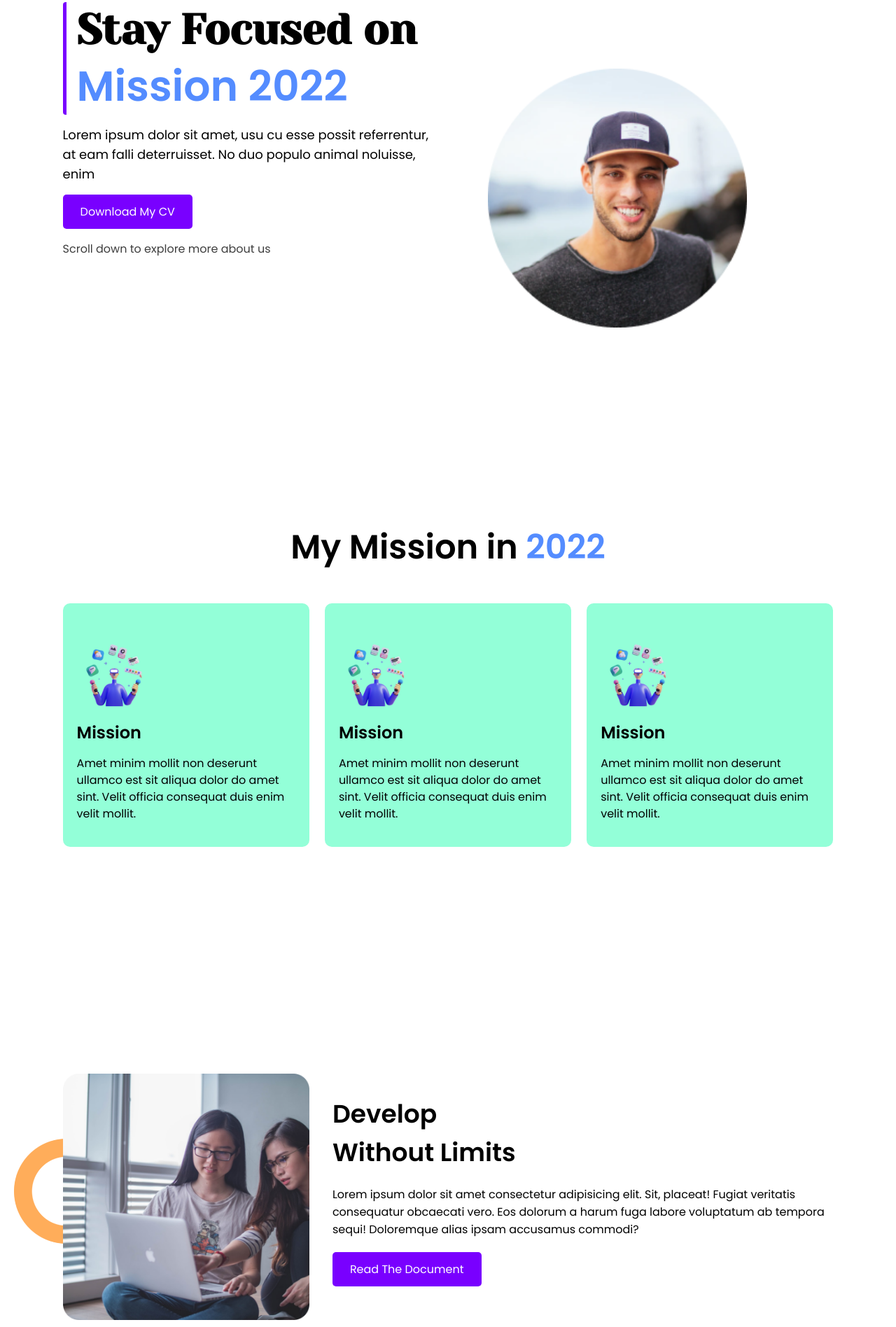
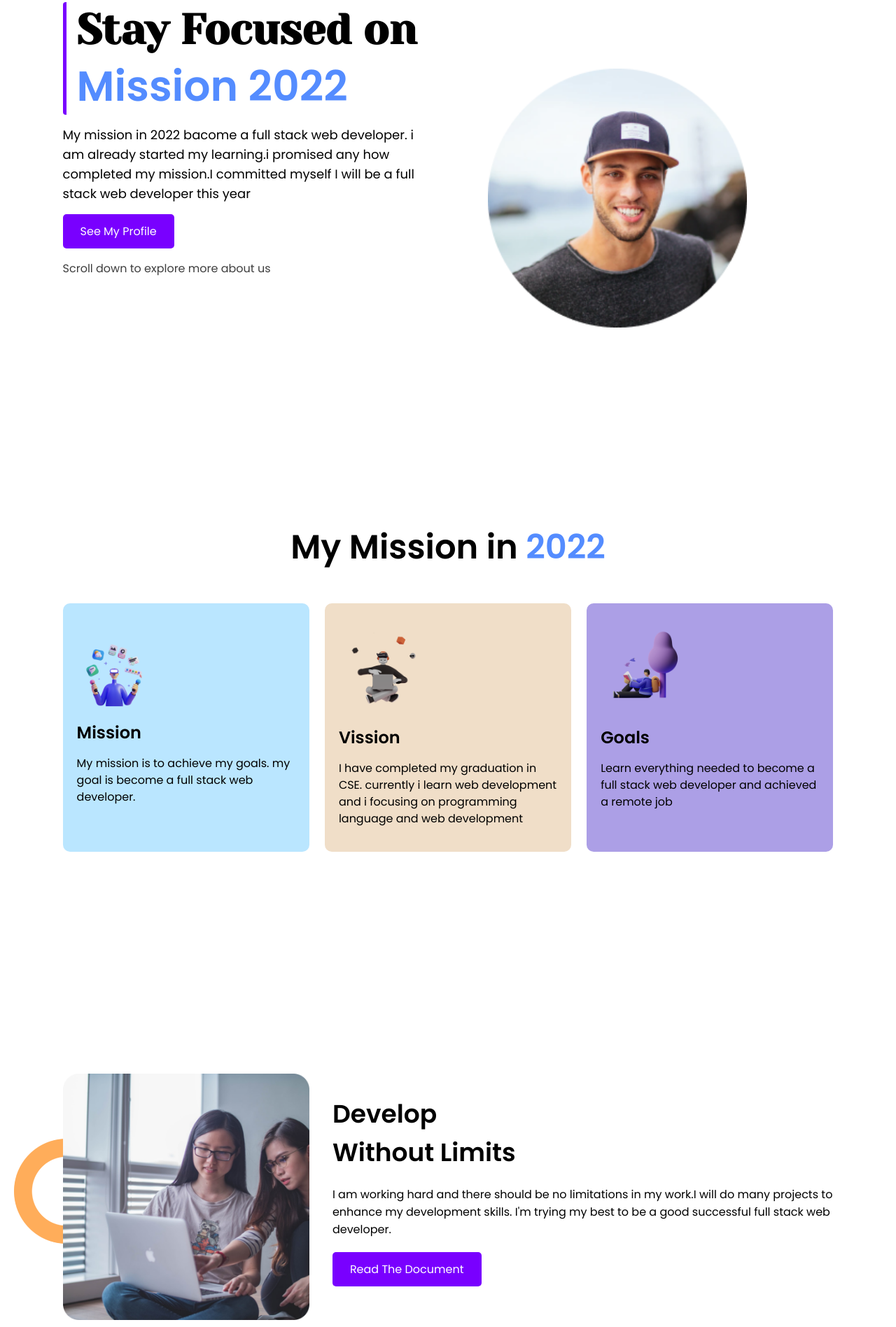
Before and after one commit to akashwebs/my-portfolio, a plain HTML site: page index.html in a window 1280 px wide. Shown: the part 117-2013 px from the top of the page at 70% size. Drawn offline with Linux system fonts and the light colour scheme.

Commit message:
update content and change few atractive desing

```diff
--- a/index.html
+++ b/index.html
@@ -9,7 +9,8 @@
 
     <!-- main style link -->
     <link rel="stylesheet" href="style.css">
-    <!-- font -->
+
+    <!-- ----------- font---------- -->
     <link rel="preconnect" href="https://fonts.googleapis.com">
     <link rel="preconnect" href="https://fonts.gstatic.com" crossorigin>
     <link href="https://fonts.googleapis.com/css2?family=Poppins:wght@100;200;300;400;500;600&family=Yeseva+One&display=swap" rel="stylesheet">
@@ -26,9 +27,9 @@
                     </span>
                 </h1>
             </div>
-            <p>Lorem ipsum dolor sit amet, usu cu esse possit referrentur, at eam falli deterruisset. No duo populo animal noluisse, enim</p>
+            <p>My mission in 2022 bacome a full stack web developer. i am already started my learning.i promised any how completed my mission.I committed myself I will be a full stack web developer this year </p>
             <a href="#" class="btn">
-                    Download My CV
+                    See My Profile
             </a>
             <p style="font-size: 16px; color:#3E3E3E ">Scroll down to explore more about us</p>
         </div>
@@ -45,34 +46,39 @@
             <span class="secondry-color">2022</span>
         </h2>
         <div class="card-container">
+
             <!-- single card box start -->
-            <div class="card-box">
+            <div class="card-box" id="mission-card">
                 <img src="images/icon/illustrator-1.png
                 " alt="">
                 <h4>Mission</h4>
-                <p>Amet minim mollit non deserunt ullamco est sit aliqua dolor do amet sint. Velit officia consequat duis enim velit mollit.</p>
+                <p>My mission is to achieve my goals. my goal is become a full stack web developer. </p>
             </div>
             <!-- single card box end  -->
+
             <!-- single card box start -->
-            <div class="card-box">
-                <img src="images/icon/illustrator-1.png
+            <div class="card-box " id="vission-card">
+                <img src="images/icon/illustrator-2.png
                 " alt="">
-                <h4>Mission</h4>
-                <p>Amet minim mollit non deserunt ullamco est sit aliqua dolor do amet sint. Velit officia consequat duis enim velit mollit.</p>
+                <h4>Vission</h4>
+                <p>I have completed my graduation in CSE. currently i learn web development and i focusing on programming language and web development</p>
             </div>
             <!-- single card box end  -->
+
             <!-- single card box start -->
-            <div class="card-box">
-                <img src="images/icon/illustrator-1.png
+            <div class="card-box" id="goal-card">
+                <img src="images/icon/illustrator-3.png
                 " alt="">
-                <h4>Mission</h4>
-                <p>Amet minim mollit non deserunt ullamco est sit aliqua dolor do amet sint. Velit officia consequat duis enim velit mollit.</p>
+                <h4>Goals</h4>
+                <p>Learn everything needed to become a full stack web developer and achieved a remote job</p>
             </div>
             <!-- single card box end  -->
         </div>
     </section>
 
     <!-- end second section -->
+
+
     <!-- start third section -->
     <section class="container hero-section">
         <div class="hero-img">
@@ -80,7 +86,7 @@
         </div>
         <div class="hero-content">
             <h2>Develop <br> Without Limits</h2>
-            <p>Lorem ipsum dolor sit amet consectetur adipisicing elit. Sit, placeat! Fugiat veritatis consequatur obcaecati vero. Eos dolorum a harum fuga labore voluptatum ab tempora sequi! Doloremque alias ipsam accusamus commodi?</p>
+            <p>I am working hard and there should be no limitations in my work.I will do many projects to enhance my development skills. I'm trying my best to be a good successful full stack web developer.</p>
             <a href="#" class="btn">
                 Read The Document
             </a>
@@ -88,12 +94,13 @@
     </section>
     <!-- end third section -->
 
+
     <!-- ----strat 4th section------ -->
     <section class="container hero-section">
 
         <div class="hero-content">
-            <h2>Develop <br> Without Limits</h2>
-            <p>Lorem ipsum dolor sit amet consectetur adipisicing elit. Sit, placeat! Fugiat veritatis consequatur obcaecati vero. Eos dolorum a harum fuga labore voluptatum ab tempora sequi! Doloremque alias ipsam accusamus commodi?</p>
+            <h2>Know Our <br> Programming Hero Community</h2>
+            <p>Programming Hero is the best organization for learning web development. As a student I would say their teaching system is very beautiful. hope we will do our best with the proper guideline of programming hero. </p>
             <a href="#" class="btn">
                 Read The Document
             </a>
@@ -105,10 +112,11 @@
     </section>
     <!-- end section 4th -->
 
+
     <!-- start section 5th -->
     <section class="container" id="contact-section">
-        <h2 class="secondry-header">Contact
-            <span class="secondry-color"> With Us</span>
+        <h2 class="secondry-header">Get In
+            <span class="secondry-color"> Touch</span>
         </h2>
         <div class="contact-container">
             <div class="hero-img">
@@ -126,7 +134,7 @@
                     <input type="email" placeholder="Enter your Email Adress">
                 </div>
                 <div class="text-messege">
-                    <label for="">Messege</label>
+                    <label for="">Message</label>
                     <textarea name="" id="" cols="30" rows="10"></textarea>
                 </div>
                 <div class="submit">
--- a/style.css
+++ b/style.css
@@ -4,14 +4,6 @@
     box-sizing: border-box;
     font-family: 'Poppins', sans-serif;
     text-decoration: none;
-}
-
-:root {
-    --primary: #7900FF;
-    --secondry: ##548CFF;
-    --light: ##CFFFDC;
-    --ligt-blue: #93FFD8;
-    --dark: #3E3E3E;
 }
 
 .container {
@@ -29,6 +21,12 @@
     display: inline-block;
     color: #fff;
     border-radius: 5px;
+    transition: all .3s;
+}
+
+.btn:hover {
+    background: #3a0774;
+    cursor: pointer;
 }
 
 .secondry-header {
@@ -53,7 +51,7 @@
 }
 
 .banner-left .banner-headline {
-    border-left: 5px solid var(--primary);
+    border-left: 5px solid #7900FF;
     padding-left: 15px;
     border-radius: 4px 0 0 4px;
 }
@@ -98,8 +96,19 @@
     width: 32%;
     padding: 35px 20px;
     border-radius: 10px;
-    background: var(--ligt-blue);
     margin-top: 45px;
+}
+
+#mission-card {
+    background: rgb(186, 230, 255);
+}
+
+#vission-card {
+    background: #f0dec8;
+}
+
+#goal-card {
+    background: rgb(172, 159, 230);
 }
 
 .card-box img {
@@ -173,12 +182,15 @@
 
 #contact-section {
     height: 100vh;
+    background: rgba(30, 89, 128, 0.067);
+    padding-top: 10px;
+    margin-top: 10px;
 }
 
 .contact-container {
     display: flex;
     justify-content: space-between;
-    padding: 15px 0;
+    padding: 10px 0;
 }
 
 .contact-container .hero-img {
@@ -213,10 +225,15 @@
 
 .submit input {
     text-align: center;
-    background: var(--primary);
+    background: #7900FF;
     border: none;
     color: #fff;
     border-radius: 5px;
+}
+
+.submit input:hover {
+    background: #3a0774;
+    cursor: pointer;
 }
 
 
```
Also changed, not shown: images/shape-6.png (added), 1 other file.
